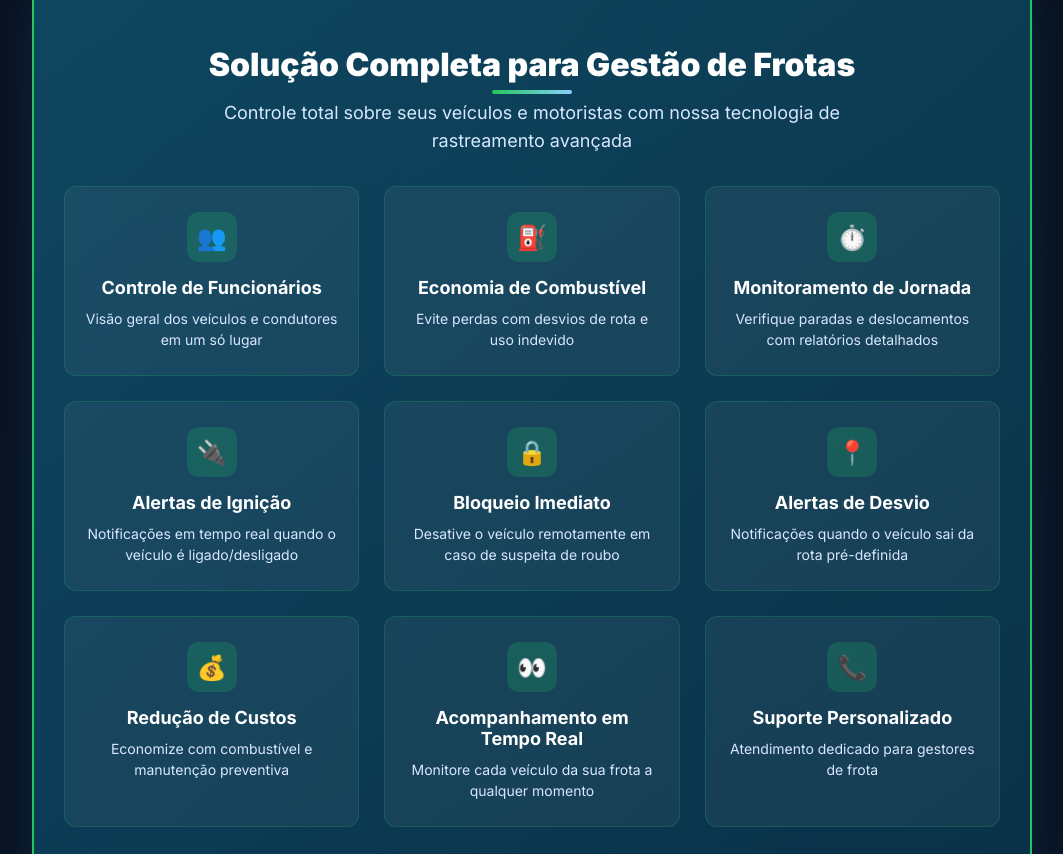
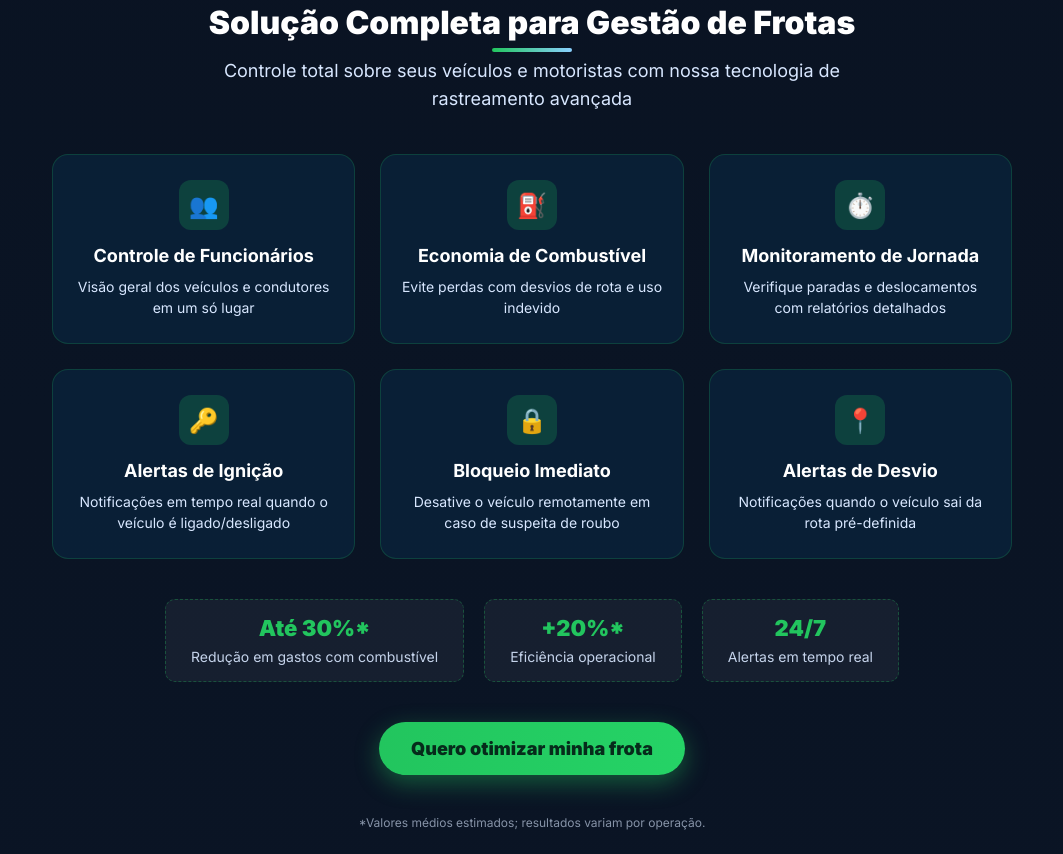
Before and after one commit to Rastreandogps/instalacao-por-bairro-gps, a plain HTML site: page index.html in a window 1280 px wide. Shown: the part 3781-4635 px from the top of the page, without its empty margins (108-1171 px from the left). Drawn offline with nearby package versions, Linux system fonts and the light colour scheme.

Commit message:
Atualizei layout

```diff
--- a/index.html
+++ b/index.html
@@ -715,11 +715,11 @@ footer {
   left: 100%;
 }
 
+/* ESTILOS PARA SEÇÃO DE FROTA - SEM CAIXA ENVOLTA */
 .frota-header {
   text-align: center;
-  margin-bottom: 30px;
+  margin: 50px 0 30px;
   position: relative;
-  z-index: 1;
 }
 
 .frota-header h2 {
@@ -755,14 +755,14 @@ footer {
   display: grid;
   grid-template-columns: repeat(auto-fit, minmax(250px, 1fr));
   gap: 25px;
-  margin-bottom: 30px;
-  position: relative;
-  z-index: 1;
+  margin: 40px auto;
+  padding: 0 20px;
+  max-width: 1000px;
 }
 
 .frota-benefit {
-  background: rgba(255, 255, 255, 0.05);
-  border-radius: 12px;
+  background: rgba(13, 60, 97, 0.3);
+  border-radius: 16px;
   padding: 25px 20px;
   border: 1px solid rgba(34, 197, 94, 0.2);
   transition: all 0.3s ease;
@@ -774,7 +774,7 @@ footer {
 
 .frota-benefit:hover {
   transform: translateY(-5px);
-  background: rgba(255, 255, 255, 0.1);
+  background: rgba(13, 60, 97, 0.5);
   box-shadow: 0 10px 20px rgba(34, 197, 94, 0.2);
 }
 
@@ -810,8 +810,6 @@ footer {
   flex-wrap: wrap;
   gap: 20px;
   margin: 30px 0;
-  position: relative;
-  z-index: 1;
 }
 
 .frota-stat {
@@ -838,8 +836,7 @@ footer {
 
 .frota-cta {
   text-align: center;
-  position: relative;
-  z-index: 1;
+  margin: 40px 0;
 }
 
 .frota-cta a {
@@ -853,8 +850,6 @@ footer {
   font-size: 18px;
   box-shadow: 0 8px 25px rgba(34, 197, 94, 0.4);
   transition: all 0.3s ease;
-  border: none;
-  cursor: pointer;
 }
 
 .frota-cta a:hover {
@@ -867,8 +862,6 @@ footer {
   margin-top: 20px;
   font-size: 12px;
   color: rgba(216, 231, 255, 0.6);
-  position: relative;
-  z-index: 1;
 }
 
 @media (max-width: 768px) {
@@ -889,7 +882,6 @@ footer {
     align-items: center;
   }
 }
-
 </style> <!-- NÃO APAGUE ESSE </style>! -->
 
   </style>
@@ -1080,8 +1072,8 @@ footer {
   </div>
 
   <!-- NOVO BLOCO PARA FROTAS -->
+<!-- NOVO BLOCO PARA FROTAS - SEM CAIXA ENVOLTA -->
 <div class="wrap">
-    <div class="frota-section">
   <div class="frota-header">
     <h2>Solução Completa para Gestão de Frotas</h2>
     <p>Controle total sobre seus veículos e motoristas com nossa tecnologia de rastreamento avançada</p>
@@ -1107,7 +1099,7 @@ footer {
     </div>
 
     <div class="frota-benefit">
-          <div class="frota-icon">🔌</div>
+      <div class="frota-icon">🔑</div> <!-- Ícone alterado para chave -->
       <h3>Alertas de Ignição</h3>
       <p>Notificações em tempo real quando o veículo é ligado/desligado</p>
     </div>
@@ -1122,24 +1114,6 @@ footer {
       <div class="frota-icon">📍</div>
       <h3>Alertas de Desvio</h3>
       <p>Notificações quando o veículo sai da rota pré-definida</p>
-        </div>
-
-        <div class="frota-benefit">
-          <div class="frota-icon">💰</div>
-          <h3>Redução de Custos</h3>
-          <p>Economize com combustível e manutenção preventiva</p>
-        </div>
-
-        <div class="frota-benefit">
-          <div class="frota-icon">👀</div>
-          <h3>Acompanhamento em Tempo Real</h3>
-          <p>Monitore cada veículo da sua frota a qualquer momento</p>
-        </div>
-
-        <div class="frota-benefit">
-          <div class="frota-icon">📞</div>
-          <h3>Suporte Personalizado</h3>
-          <p>Atendimento dedicado para gestores de frota</p>
     </div>
   </div>
 
```
Lines whose indentation alone changed are shown as unchanged.
